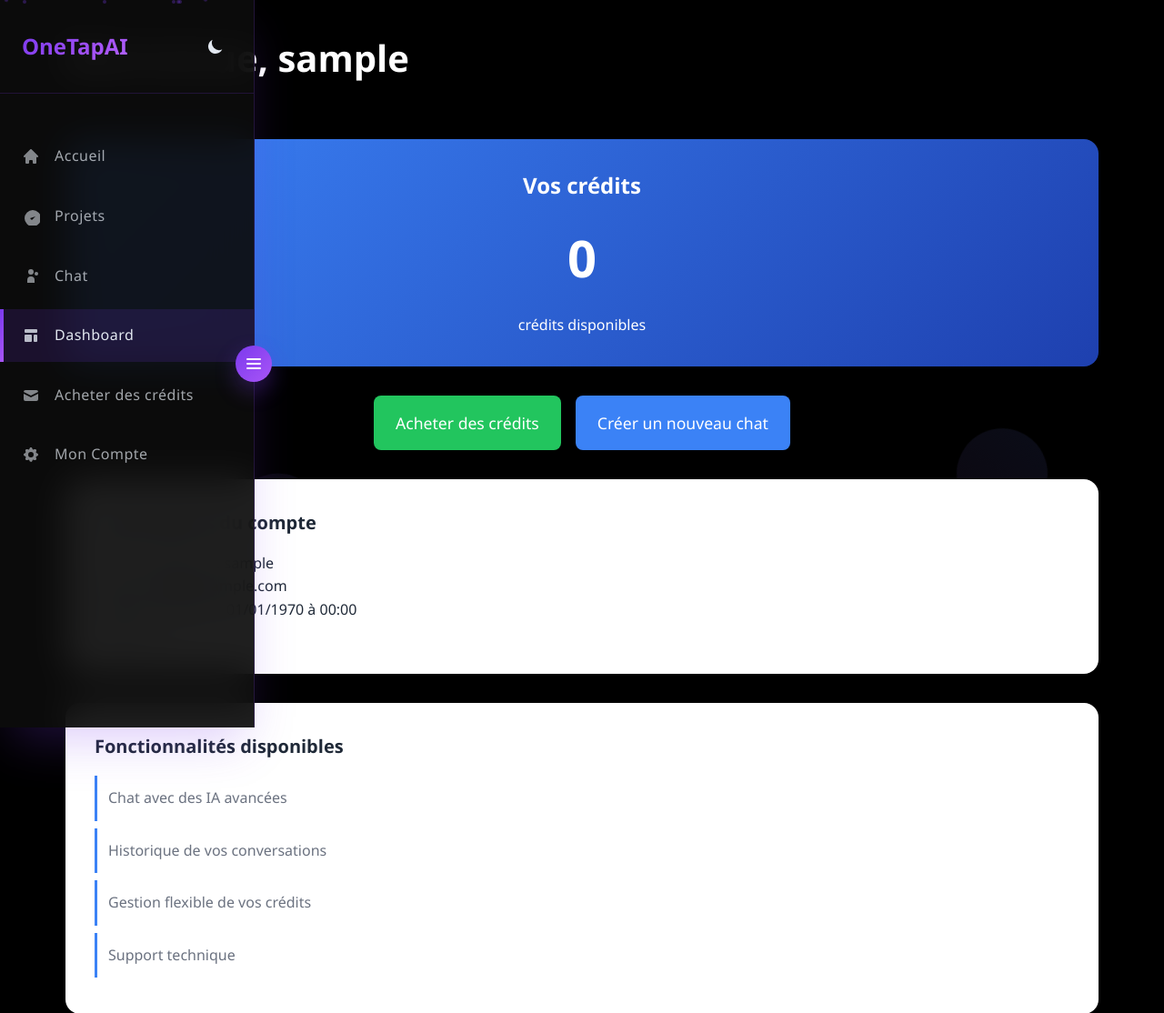
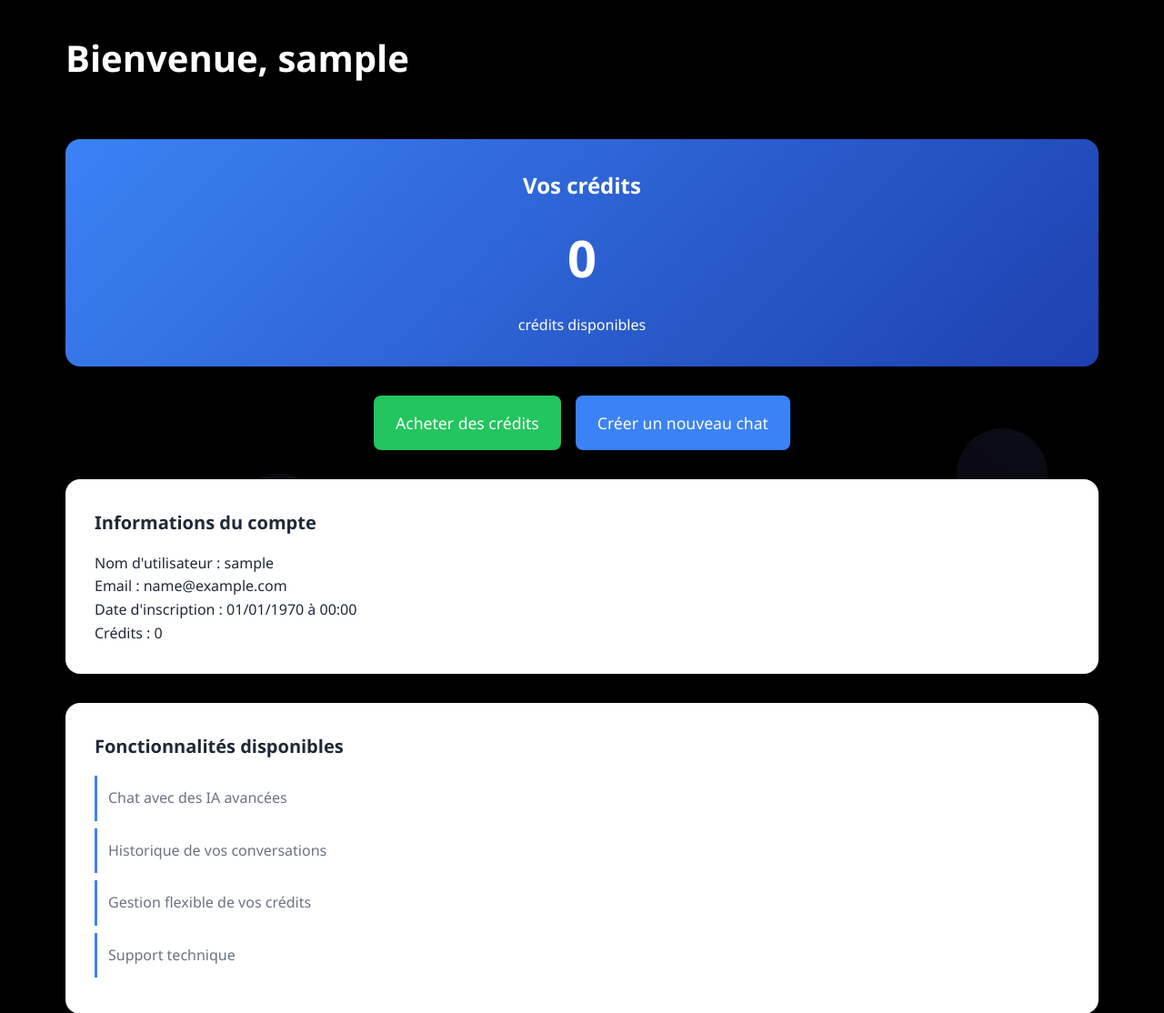
Before and after one commit to TheClems/OneTapAI, a PHP site: page /dashboard.php in a window 1280 px wide. Shown: the top 1114 px of the page at 91% size. Run offline with PHP 8.4, Linux system fonts and the light colour scheme; the visitor is signed in with stand-in values (Sample User, id 1); tables that the repository leaves empty or names only in its code hold one stand-in row (values such as "Sample post"); data that the repository does not hold is empty.

Commit message:
Auto commit: modification sur dashboard.php

```diff
--- a/dashboard.php
+++ b/dashboard.php
@@ -68,73 +68,7 @@ $user = getCurrentUser();
             }
         }
     </style>
-    <nav class="sidebar" id="sidebar">
-        <div class="floating-particles" id="particles"></div>
-
-        <button class="toggle-btn" id="toggleBtn"></button>
-
-        <div class="nav-header">
-            <div class="logo">OneTapAI</div>
-            <button class="theme-toggle" id="themeToggle">
-                <svg class="theme-icon" id="themeIcon" fill="currentColor" viewBox="0 0 20 20">
-                    <path d="M17.293 13.293A8 8 0 016.707 2.707a8.001 8.001 0 1010.586 10.586z" />
-                </svg>
-            </button>
-        </div>
-
-        <ul class="nav-menu">
-            <li class="nav-item">
-                <a href="test.php" class="nav-link pulse-effect">
-                    <svg class="nav-icon" fill="currentColor" viewBox="0 0 20 20">
-                        <path d="M10.707 2.293a1 1 0 00-1.414 0l-7 7a1 1 0 001.414 1.414L4 10.414V17a1 1 0 001 1h2a1 1 0 001-1v-2a1 1 0 011-1h2a1 1 0 011 1v2a1 1 0 001 1h2a1 1 0 001-1v-6.586l.293.293a1 1 0 001.414-1.414l-7-7z" />
-                    </svg>
-                    <span class="nav-text">Accueil</span>
-                </a>
-            </li>
-            <li class="nav-item">
-                <a href="test2.php" class="nav-link pulse-effect">
-                    <svg class="nav-icon" fill="currentColor" viewBox="0 0 20 20">
-                        <path d="M9 12l2 2 4-4m6 2a9 9 0 11-18 0 9 9 0 0118 0z" />
-                    </svg>
-                    <span class="nav-text">Projets</span>
-                </a>
-            </li>
-            <li class="nav-item">
-                <a href="gpt.php" class="nav-link pulse-effect">
-                    <svg class="nav-icon" fill="currentColor" viewBox="0 0 20 20">
-                        <path d="M13 6a3 3 0 11-6 0 3 3 0 016 0zM18 8a2 2 0 11-4 0 2 2 0 014 0zM14 15a4 4 0 00-8 0v3h8v-3z" />
-                    </svg>
-                    <span class="nav-text">Chat</span>
-                </a>
-            </li>
-            <li class="nav-item">
-                <a href="dashboard.php" class="nav-link pulse-effect">
-                    <svg class="nav-icon" fill="currentColor" viewBox="0 0 20 20">
-                        <path d="M3 4a1 1 0 011-1h12a1 1 0 011 1v2a1 1 0 01-1 1H4a1 1 0 01-1-1V4zM3 10a1 1 0 011-1h6a1 1 0 011 1v6a1 1 0 01-1 1H4a1 1 0 01-1-1v-6zM14 9a1 1 0 00-1 1v6a1 1 0 001 1h2a1 1 0 001-1v-6a1 1 0 00-1-1h-2z" />
-                    </svg>
-                    <span class="nav-text">Dashboard</span>
-                </a>
-            </li>
-            <li class="nav-item">
-                <a href="buy_credits.php" class="nav-link pulse-effect">
-                    <svg class="nav-icon" fill="currentColor" viewBox="0 0 20 20">
-                        <path d="M2.003 5.884L10 9.882l7.997-3.998A2 2 0 0016 4H4a2 2 0 00-1.997 1.884z" />
-                        <path d="M18 8.118l-8 4-8-4V14a2 2 0 002 2h12a2 2 0 002-2V8.118z" />
-                    </svg>
-                    <span class="nav-text">Acheter des crédits</span>
-                </a>
-            </li>
-            <li class="nav-item">
-                <a href="account.php" class="nav-link pulse-effect">
-                    <svg class="nav-icon" fill="currentColor" viewBox="0 0 20 20">
-                        <path fill-rule="evenodd" d="M11.49 3.17c-.38-1.56-2.6-1.56-2.98 0a1.532 1.532 0 01-2.286.948c-1.372-.836-2.942.734-2.106 2.106.54.886.061 2.042-.947 2.287-1.561.379-1.561 2.6 0 2.978a1.532 1.532 0 01.947 2.287c-.836 1.372.734 2.942 2.106 2.106a1.532 1.532 0 012.287.947c.379 1.561 2.6 1.561 2.978 0a1.533 1.533 0 012.287-.947c1.372.836 2.942-.734 2.106-2.106a1.533 1.533 0 01.947-2.287c1.561-.379 1.561-2.6 0-2.978a1.532 1.532 0 01-.947-2.287c.836-1.372-.734-2.942-2.106-2.106a1.532 1.532 0 01-2.287-.947zM10 13a3 3 0 100-6 3 3 0 000 6z" clip-rule="evenodd" />
-                    </svg>
-                    <span class="nav-text">Mon Compte</span>
-                </a>
-            </li>
-
-        </ul>
-    </nav>
+    <?php require_once 'nav.php'; ?>
     <div class="floating-elements">
         <div class="floating-element"></div>
         <div class="floating-element"></div>
```
Also changed, not shown: nav.php (added).
